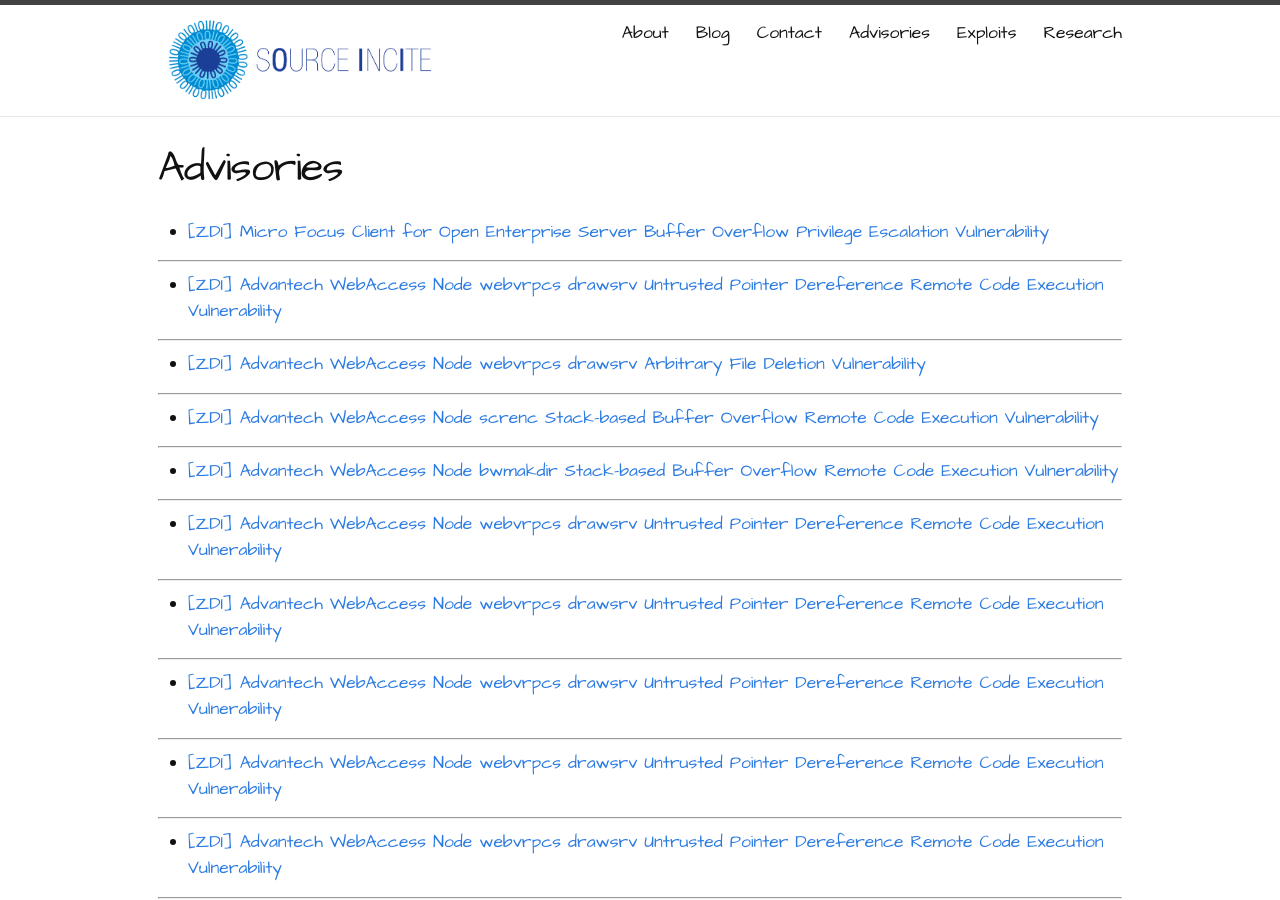
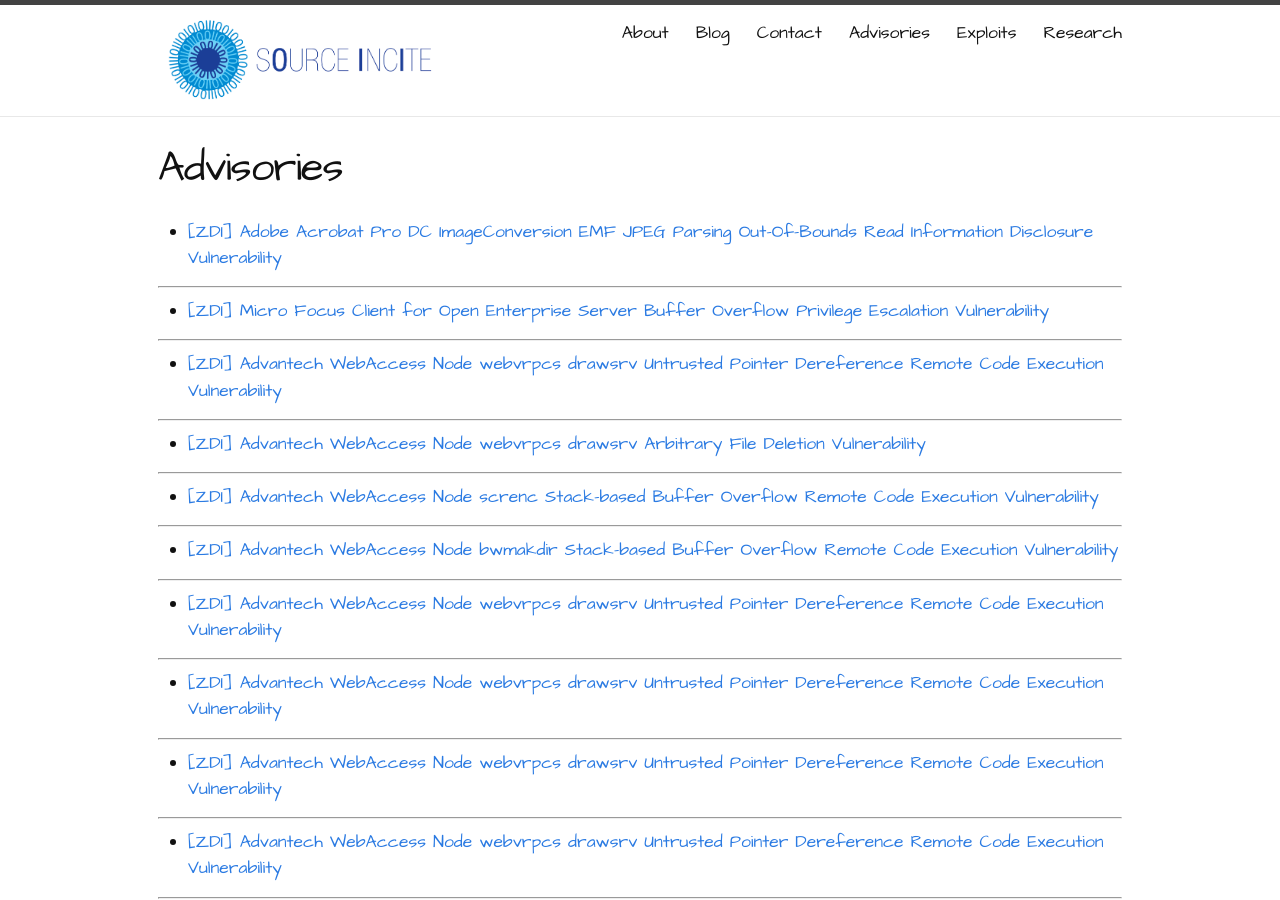
Before and after one commit to sourceincite/sourceincite.github.io, a Jekyll site: the page built from advisories/index.md, in a window 1280 px wide and 900 px high. Built offline with Jekyll 4.4.1, drawn with Linux system fonts in a browser that asks for light colours.

Commit message:
added a bug

```diff
--- a/advisories/index.md
+++ b/advisories/index.md
@@ -4,6 +4,10 @@
 permalink: /advisories/
 ---
 
+* [[ZDI] Adobe Acrobat Pro DC ImageConversion EMF JPEG Parsing Out-Of-Bounds Read Information Disclosure Vulnerability](https://www.zerodayinitiative.com/advisories/ZDI-18-574/)
+
+---
+
 * [[ZDI] Micro Focus Client for Open Enterprise Server Buffer Overflow Privilege Escalation Vulnerability](https://www.zerodayinitiative.com/advisories/ZDI-18-528/)
 
 ---
```
